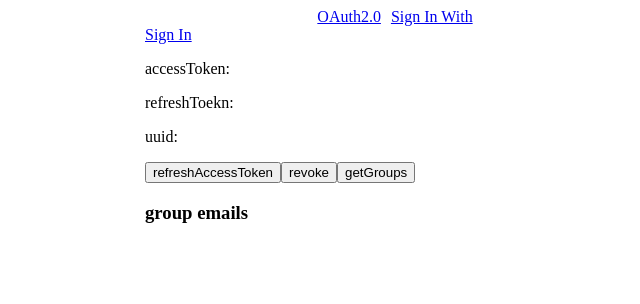
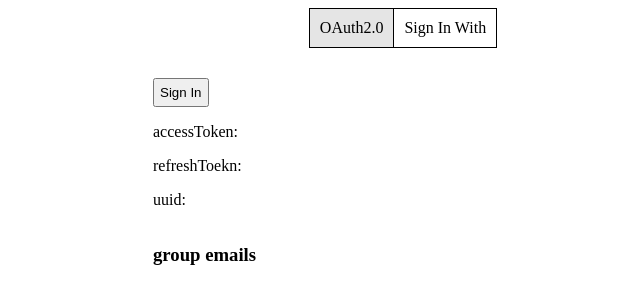
Before and after one commit to sihyeon-park/sample-oauth, a Vue app: page /oauth in a window 1280 px wide. Shown: the top 304 px of the page, without its empty margins (245-885 px from the left). Built offline with nearby package versions, Linux system fonts and the light colour scheme.

Commit message:
feat: 스타일 수정

```diff
--- a/src/App.vue
+++ b/src/App.vue
@@ -22,13 +22,37 @@ export default {};
 }
 nav {
   display: flex;
-  *:not(:last-child) {
+  margin-bottom: 30px;
+  a {
+    &.router-link-active {
+      background-color: rgba($color: #000000, $alpha: 0.1);
+    }
+    &:hover:not(.router-link-exact-active) {
+      background-color: rgba($color: #000000, $alpha: 0.03);
+    }
+    border: 1px solid #000;
+    padding: 10px;
+    &:not(:last-child) {
+      border-right: none;
+    }
+  }
+}
+a {
+  text-decoration: none;
+  color: initial;
+  &:visited {
+    color: initial;
+  }
+}
+button {
+  padding: 5px;
+  &:not(:last-child) {
     margin-right: 10px;
   }
 }
 #app {
   height: 100vh;
-  width: 100%;
+  width: 100vw;
   @extend .flex-center;
 }
 </style>
--- a/src/views/OAuth.vue
+++ b/src/views/OAuth.vue
@@ -1,14 +1,18 @@
 <template>
   <section class="sign-in">
-    <a href="http://localhost:3000/auth">Sign In</a>
+    <button>
+      <a href="http://localhost:3000/auth">Sign In</a>
+    </button>
     <section class="auth-info">
       <p>accessToken: {{ access_token }}</p>
       <p>refreshToekn: {{ refresh_token }}</p>
       <p>uuid: {{ uuid }}</p>
     </section>
-    <button @click="refreshAccessToken">refreshAccessToken</button>
-    <button @click="revoke">revoke</button>
-    <button @click="getGroups">getGroups</button>
+    <div class="btn-wrapper" v-if="uuid">
+      <button @click="refreshAccessToken">refreshAccessToken</button>
+      <button @click="revoke">revoke</button>
+      <button @click="getGroups">getGroups</button>
+    </div>
     <h3>group emails</h3>
     <section v-loading="loading">
       <p v-for="email in groupEmails" :key="email">{{ email }}</p>
--- a/src/views/SignInWithGoogle.vue
+++ b/src/views/SignInWithGoogle.vue
@@ -4,6 +4,8 @@
     <button v-if="idToken !== null" @click="verifyIdToken">
       verifyIdToken
     </button>
+    <button v-if="idToken !== null" @click="revoke">revoke</button>
+    <button v-if="idToken !== null" @click="onSignout">sign out</button>
     <section class="user-info">
       <p>Id Token: {{ idToken }}</p>
       <p>name: {{ name }}</p>
@@ -79,4 +81,8 @@ export default {
   overflow: hidden;
   word-wrap: break-word;
 }
+
+.sign-in-button {
+  margin-bottom: 10px;
+}
 </style>
```
